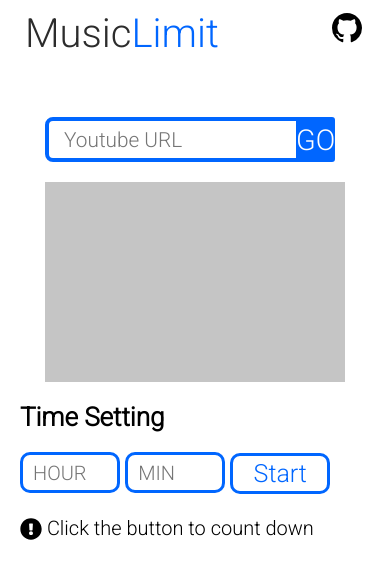
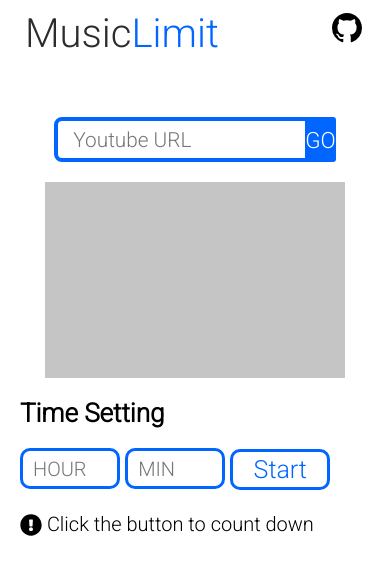
Before and after one commit to TakeUFlab/MusciLimit, a plain HTML site: page index.html in a window 390 px wide. Drawn offline with Linux system fonts and the light colour scheme.

Commit message:
update UI design

```diff
--- a/style.css
+++ b/style.css
@@ -36,12 +36,15 @@ body {
     align-items: center;
     flex-direction: column;
     margin-top: 50px;
+    width: 100vw;
+    height: calc(100vw - 68px);
 }
 
 .search {
     display: flex;
     flex-direction: row;
-    width: 500px;
+    width: 100%;
+    justify-content: center;
 }
 
 .search input {
@@ -58,6 +61,7 @@ body {
     font-size: 1.3em;
     line-height: 28px;
     outline: none;
+    margin-left: 10px;
 }
 
 .search>button {
@@ -162,6 +166,10 @@ iframe {
     .search input {
         width: 300px;
     }
+
+    .search>button {
+        font-size: 1.4em;
+    }
 }
 
 @media screen and (max-width: 350px) {
```
